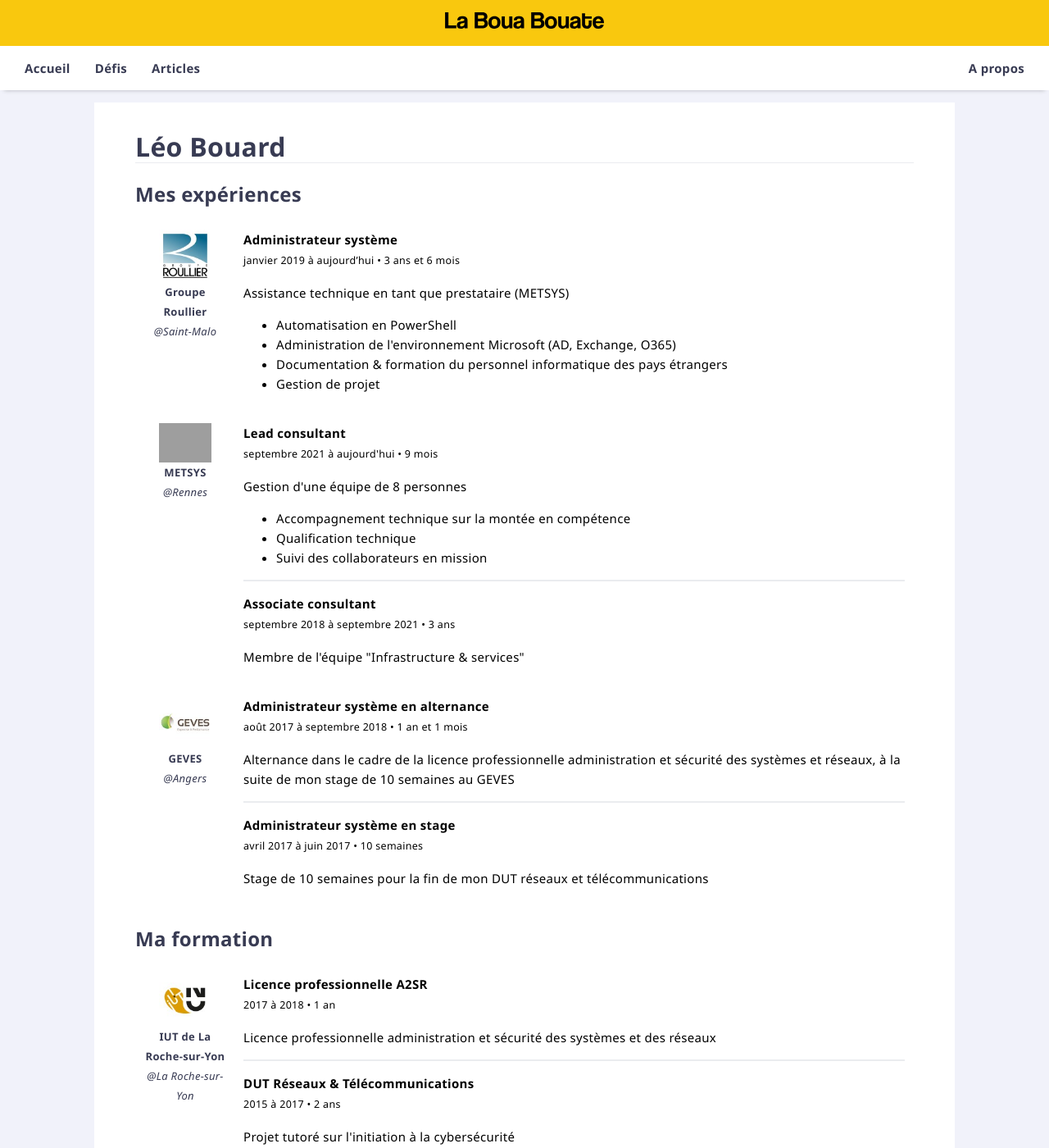
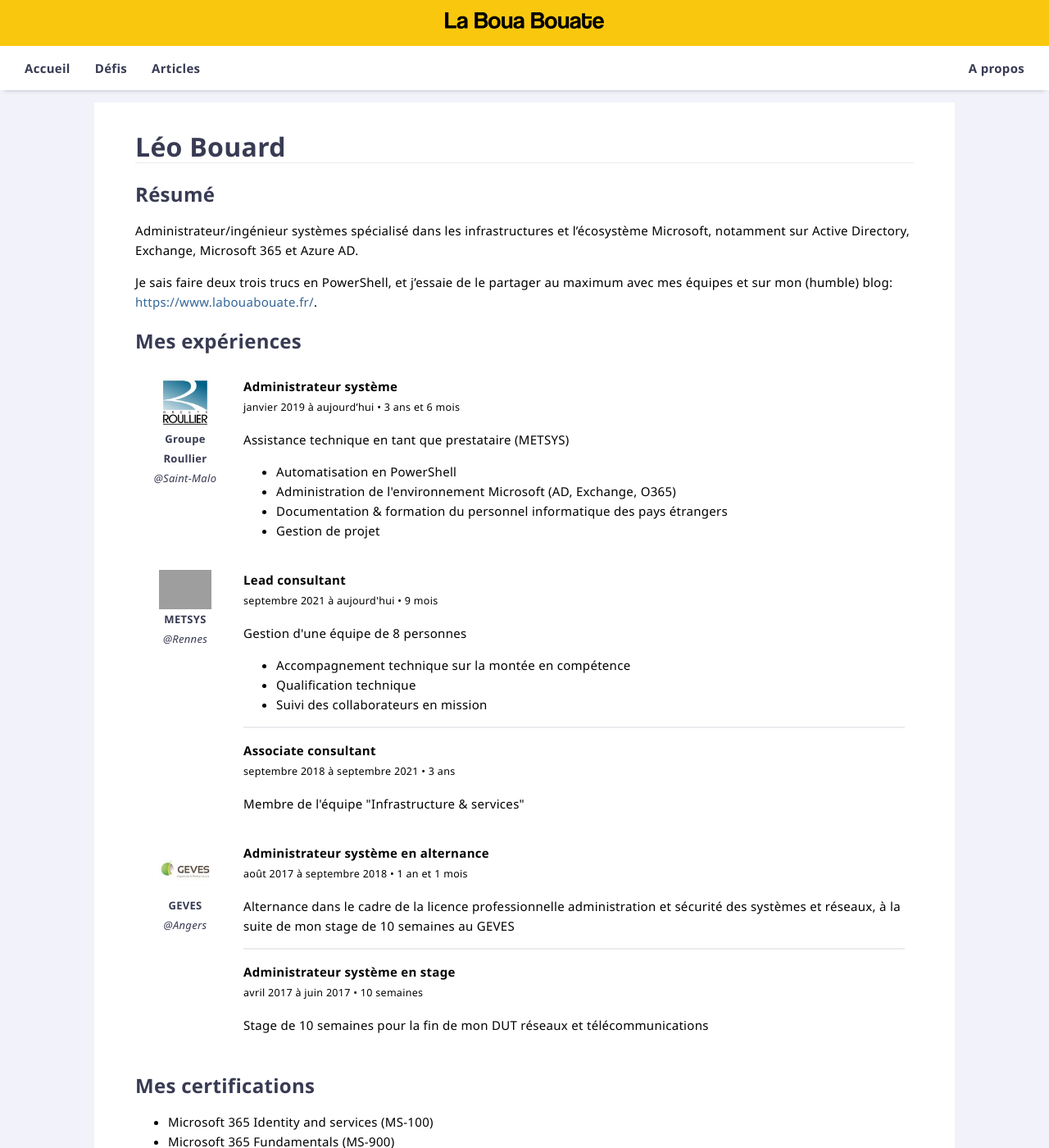
Before and after one commit to leobouard/leobouard.github.io, a Jekyll site: the page built from cv.md, in a window 1280 px wide and 1400 px high. Shown: the whole window at 82% size. Built offline with Jekyll 4.4.1, drawn with Linux system fonts in a browser that asks for light colours; our own code applies the rules of GitHub Pages for plain Markdown files; some of the changed text lies outside the part shown; grey boxes are pictures that could not be loaded.

Commit message:
Update cv.md

```diff
--- a/cv.md
+++ b/cv.md
@@ -4,7 +4,13 @@ permalink: /cv
 
 # Léo Bouard
 
-<h2>Mes expériences</h2>
+## Résumé
+
+Administrateur/ingénieur systèmes spécialisé dans les infrastructures et l'écosystème Microsoft, notamment sur Active Directory, Exchange, Microsoft 365 et Azure AD.
+
+Je sais faire deux trois trucs en PowerShell, et j'essaie de le partager au maximum avec mes équipes et sur mon (humble) blog: <https://www.labouabouate.fr/>.
+
+## Mes expériences
 
 <table class="CVtable"><tbody>
     <tr class="CVtr">
@@ -64,7 +70,13 @@ permalink: /cv
     </tr>
 </tbody></table>
 
-<h2>Ma formation</h2>
+## Mes certifications
+
+- Microsoft 365 Identity and services (MS-100)
+- Microsoft 365 Fundamentals (MS-900)
+- Azure Fundamentals (AZ-900)
+
+## Ma formation
 
 <table class="CVtable"><tbody>
     <tr class="CVtr">
```
